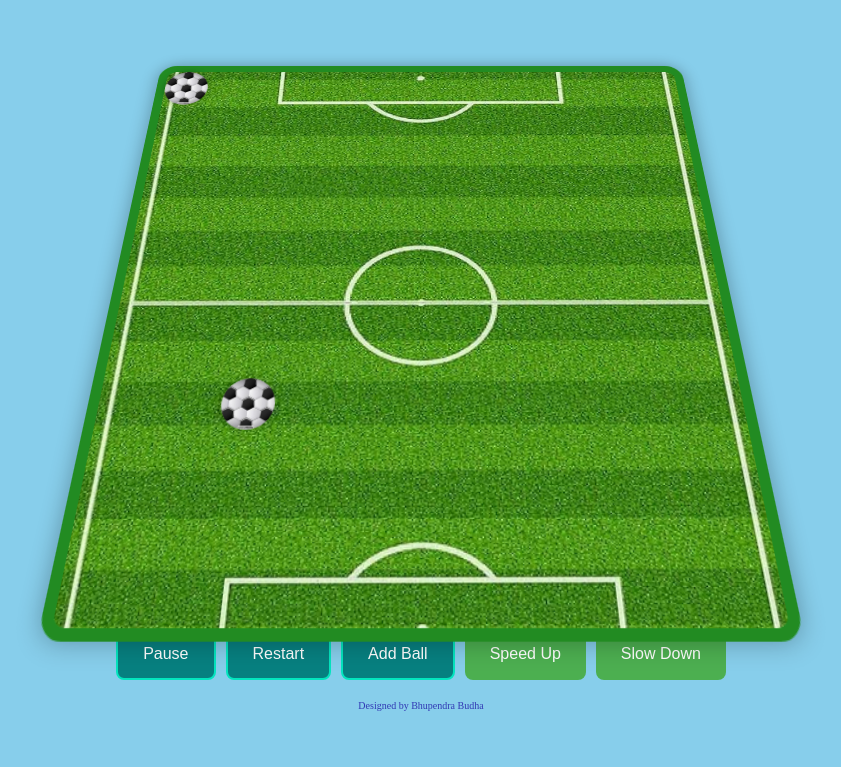
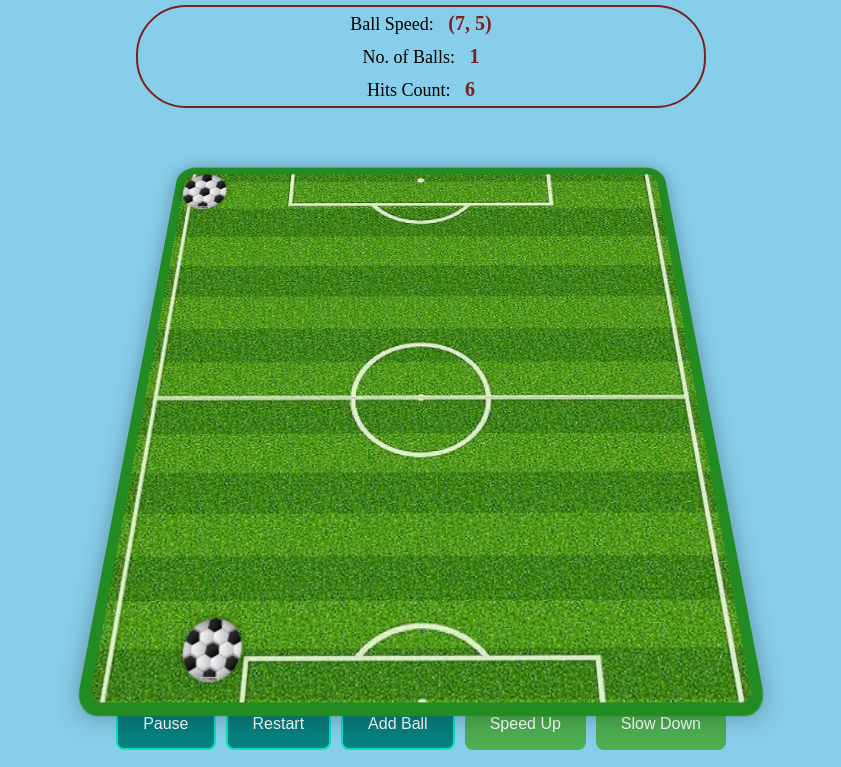
Before and after one commit to curiousboey/Ball-bouncing, a plain HTML site: page index.html in a window 1280 px wide. Shown: the part 122-889 px from the top of the page, without its empty margins (219-1060 px from the left). Before the commit the page ends 853 px from the top, so only its background shows below. Drawn offline with Linux system fonts and the light colour scheme; files whose address does not match are found by name.

Commit message:
Added data

```diff
--- a/index.html
+++ b/index.html
@@ -9,10 +9,16 @@
 <body>
     <div class="container">
         <h1 class="title">Ball-Box</h1>
+        <div class="data-container">
+            <p class="data-label">Ball Speed: <span id="ballSpeed">0</span></p>
+            <p class="data-label">No. of Balls: <span id="numBalls">1</span></p>
+            <p class="data-label hits-label">Hits Count: <span id="hitsCount">0</span></p>
+        </div>
         <div class="box">
             <div class="ball" id="ball"></div>
         </div>
     </div>
+
     <div class="controls">
         <button id="pauseResumeButton">Pause</button>
         <button id="restartButton">Restart</button>
--- a/script.js
+++ b/script.js
@@ -6,20 +6,24 @@ document.addEventListener("DOMContentLoaded", function () {
     const addBallButton = document.getElementById("addBallButton");
     const speedUpButton = document.getElementById("speedUpButton");
     const slowDownButton = document.getElementById("slowDownButton");
+    const ballSpeedElement = document.getElementById("ballSpeed");
+    const numBallsElement = document.getElementById("numBalls");
+    const hitsCountElement = document.getElementById("hitsCount");
 
     let animationId;
     let balls = [];
     let ballSpeed = { x: 7, y: 5 };
+    let hitsCount = 0;
 
     function createBall() {
         const newBall = document.createElement("div");
         newBall.classList.add("ball");
         box.appendChild(newBall);
 
-        // Set background image for the newly created ball
         newBall.style.backgroundImage = "url('football-texture.jpg')";
 
         balls.push({ element: newBall, posX: 9, posY: 0, speed: { x: ballSpeed.x, y: ballSpeed.y } });
+        updateNumBalls();
     }
 
     function updateBallPosition(ball) {
@@ -29,11 +33,13 @@ document.addEventListener("DOMContentLoaded", function () {
         if (ball.posX < 0 || ball.posX > box.clientWidth - ball.element.clientWidth) {
             ball.speed.x = -ball.speed.x;
             playHitSound();
+            updateHitsCount();
         }
 
         if (ball.posY < 0 || ball.posY > box.clientHeight - ball.element.clientHeight) {
             ball.speed.y = -ball.speed.y;
             playHitSound();
+            updateHitsCount();
         }
 
         ball.element.style.transform = `translate(${ball.posX}px, ${ball.posY}px)`;
@@ -48,6 +54,8 @@ document.addEventListener("DOMContentLoaded", function () {
         balls.forEach((ball) => {
             updateBallPosition(ball);
         });
+
+        updateBallSpeedDisplay();
 
         animationId = requestAnimationFrame(animate);
     }
@@ -69,6 +77,8 @@ document.addEventListener("DOMContentLoaded", function () {
         });
         ballSpeed = { x: 7, y: 5 };
         balls = [];
+        hitsCount = 0;
+        updateNumBalls();
         createBall(); // Initial ball
         if (animationId === undefined) {
             animate();
@@ -83,6 +93,7 @@ document.addEventListener("DOMContentLoaded", function () {
     function speedUp() {
         ballSpeed.x += 1;
         ballSpeed.y += 1;
+        updateBallSpeedDisplay();
         updateBallSpeed();
     }
 
@@ -90,8 +101,13 @@ document.addEventListener("DOMContentLoaded", function () {
         if (ballSpeed.x > 1 && ballSpeed.y > 1) {
             ballSpeed.x -= 1;
             ballSpeed.y -= 1;
+            updateBallSpeedDisplay();
             updateBallSpeed();
         }
+    }
+
+    function updateBallSpeedDisplay() {
+        ballSpeedElement.innerText = `(${ballSpeed.x}, ${ballSpeed.y})`;
     }
 
     function updateBallSpeed() {
@@ -99,6 +115,15 @@ document.addEventListener("DOMContentLoaded", function () {
             ball.speed.x = ballSpeed.x;
             ball.speed.y = ballSpeed.y;
         });
+    }
+
+    function updateNumBalls() {
+        numBallsElement.innerText = balls.length;
+    }
+
+    function updateHitsCount() {
+        hitsCount++;
+        hitsCountElement.innerText = hitsCount;
     }
 
     pauseResumeButton.addEventListener("click", toggleAnimation);
--- a/styles.css
+++ b/styles.css
@@ -15,15 +15,17 @@ body {
 }
 
 .title {
-    font-size: 36px;
+    font-size: 48px;
     font-weight: bold;
-    color: #4CAF50;
+    color: #0c4edb;
+    text-shadow: 2px 2px 4px rgba(0, 0, 0, 0.8);
+    margin-bottom: 20px;
 }
 
 .box {
     position: relative;
-    width: 600px;
-    height: 600px;
+    width: 550px;
+    height: 550px;
     background-image: url('pitch.jpg');
     background-size: cover;
     background-position: center;
@@ -64,20 +66,57 @@ button:hover {
     background-color: #45a049;
 }
 
-#pauseResumeButton, #restartButton, #addBallButton {
+#pauseResumeButton,
+#restartButton,
+#addBallButton {
     background-color: #068080;
     border: 2px solid #04e4be;
 }
 
-#pauseResumeButton:hover, #restartButton:hover, #addBallButton:hover {
+#pauseResumeButton:hover,
+#restartButton:hover,
+#addBallButton:hover {
     background-color: #FFC200;
 }
 
 .designer {
-    margin: 10px;
+    margin: 20px;
 }
 
 .designer p {
-    font-size: 10px;
-    color: #3139b4;
+    font-size: 14px;
+    color: #555;
 }
+
+.overlay {
+    position: absolute;
+    top: 0;
+    left: 0;
+    width: 100%;
+    height: 100%;
+    background: linear-gradient(rgba(0, 0, 0, 0.5), rgba(0, 0, 0, 0.5));
+    border-radius: 20px;
+}
+
+.data-container {
+    display: flex;
+    flex-direction: column;
+    align-items: center;
+    border: 2px solid #7c2020;
+    border-radius: 50px;
+    padding: 0px;
+}
+
+.data-label {
+    font-size: 18px;
+    margin: 5px 0;
+}
+
+#ballSpeed,
+#numBalls,
+#hitsCount {
+    font-size: 20px;
+    font-weight: bold;
+    color: #7c2020;
+    margin-left: 10px;
+}
```
